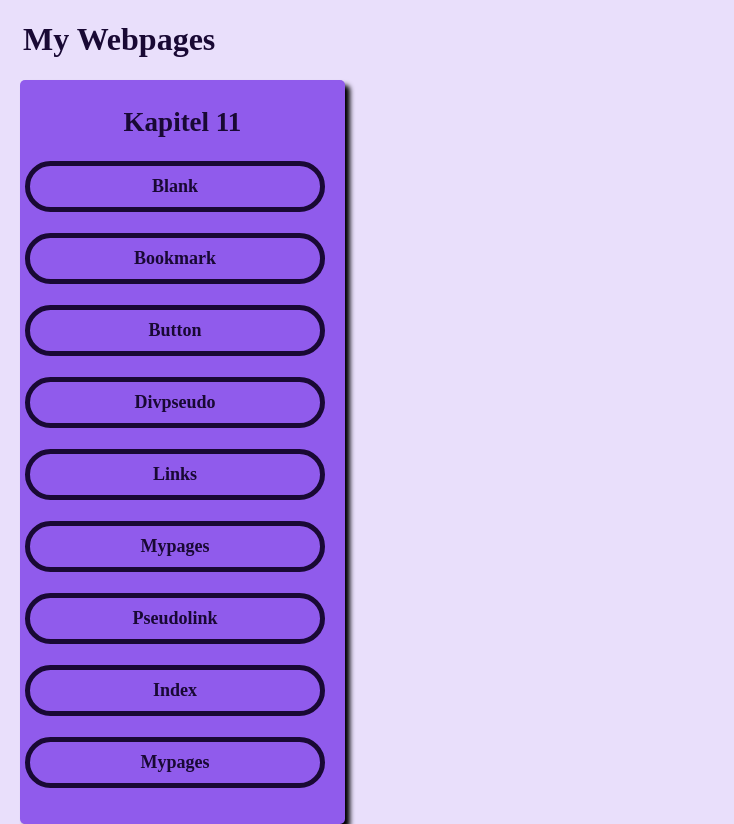
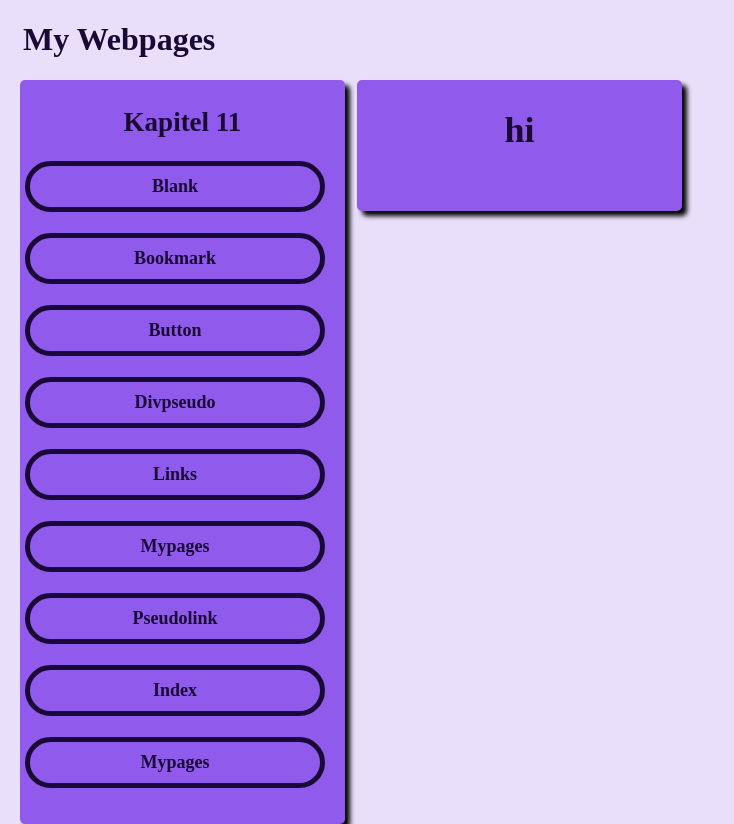
Before and after one commit to MrNinjaSquirrely/mrninjasquirrely.github.io, a plain HTML site: page index.html in a window 1280 px wide. Shown: the whole page, without its empty margins (0-734 px from the left). Drawn offline with Linux system fonts and the light colour scheme.

Commit message:
Update index.html

```diff
--- a/index.html
+++ b/index.html
@@ -28,5 +28,8 @@
 			<br />
 			<a href="mypages.html">mypages</a>
 		</div>
+		<div>
+			<h1>hi</h1>
+		</div>
 	</body>
 </html>
```
